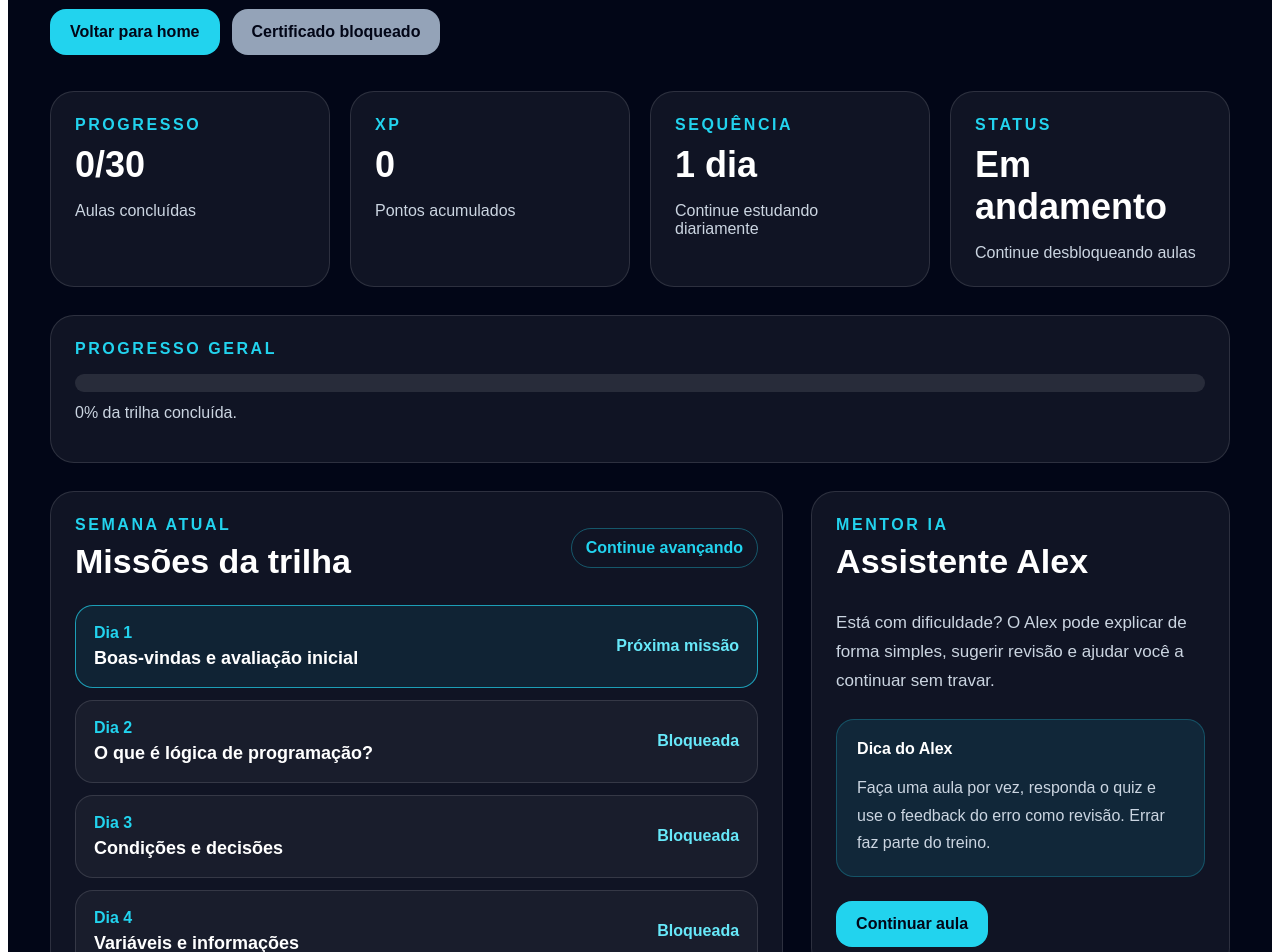
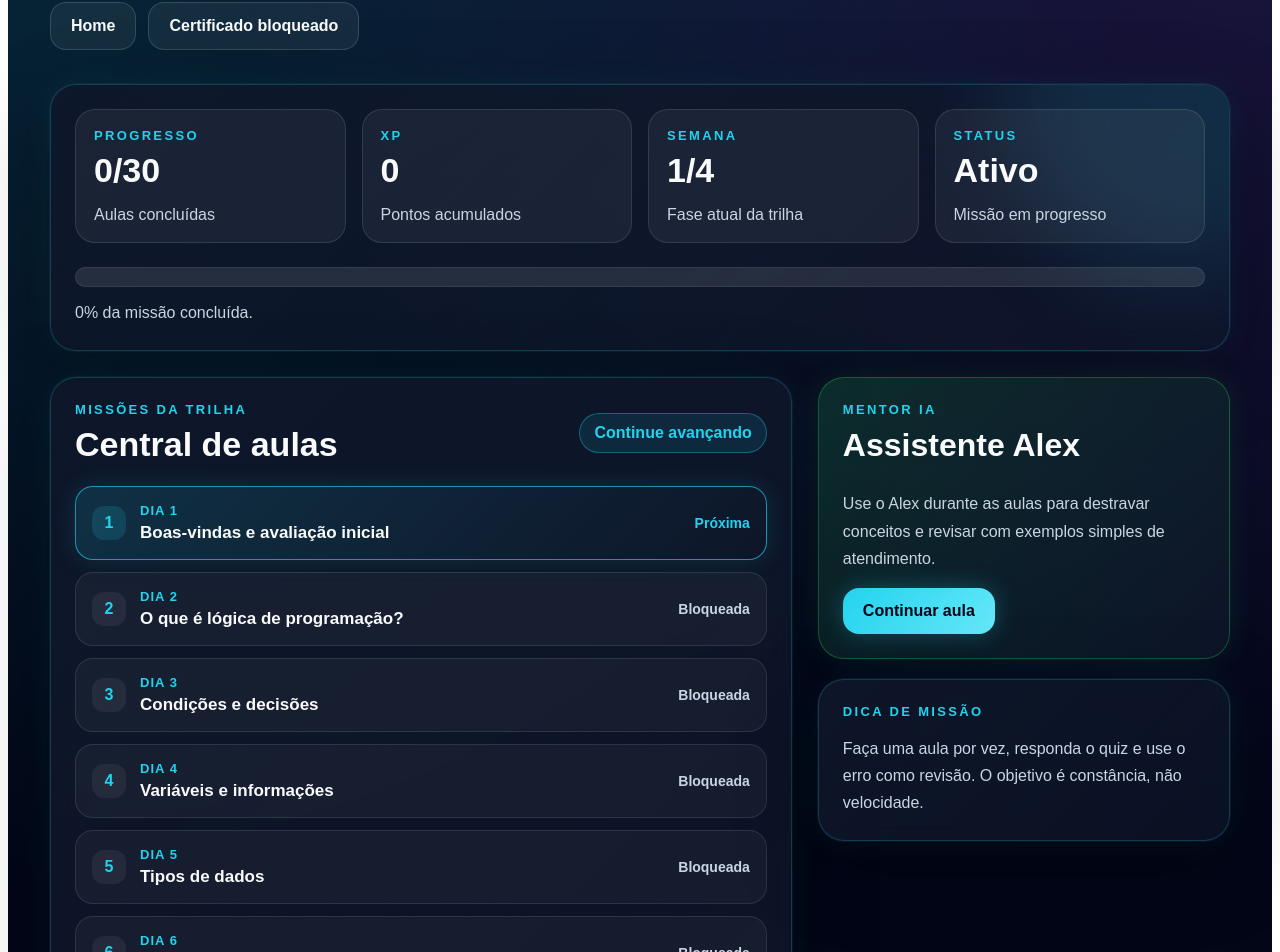
Before and after one commit to HanzSolo66/suporte-tech-30-dias, a Next.js app in the folder apps/web/: page /dashboard in a window 1280 px wide. Shown: the part 258-1210 px from the top of the page. Built offline with nearby package versions, Linux system fonts and the light colour scheme.

Commit message:
Aplica visual neon no dashboard

```diff
--- a/apps/web/app/dashboard/page.tsx
+++ b/apps/web/app/dashboard/page.tsx
@@ -2,6 +2,7 @@
 
 import { useEffect, useState } from "react";
 import { lessons } from "../../lib/lessons";
+import { neon } from "../../lib/neonStyles";
 
 const progressKey = "suporte-tech-progress-v2";
 
@@ -31,99 +32,94 @@ export default function DashboardPage() {
   const alexUses = progress.alexUsedLessons.length;
   const progressPercent = Math.round((completedLessons / totalLessons) * 100);
   const trailCompleted = completedLessons >= totalLessons;
+
   const currentLesson =
     lessons.find((lesson) => !progress.completedLessons.includes(lesson.slug)) ??
     lessons[lessons.length - 1];
 
   const xp = completedLessons * 120 + alexUses * 30;
+  const currentWeek = Math.min(Math.ceil(Math.max(completedLessons, 1) / 7), 4);
 
   return (
-    <main
-      style={{
-        minHeight: "100vh",
-        background: "#020617",
-        color: "white",
-        fontFamily: "Arial, Helvetica, sans-serif",
-        padding: "40px",
-      }}
-    >
-      <section style={{ maxWidth: "1180px", margin: "0 auto" }}>
-        <section
+    <main style={neon.page}>
+      <section style={neon.container}>
+        <header
           style={{
             display: "flex",
             justifyContent: "space-between",
             gap: "24px",
             alignItems: "flex-start",
             flexWrap: "wrap",
-            marginBottom: "36px",
+            marginBottom: "34px",
           }}
         >
           <div>
-            <p style={eyebrowStyle}>Painel do aluno</p>
+            <p style={neon.eyebrow}>Painel de controle</p>
 
             <h1
               style={{
-                fontSize: "52px",
-                lineHeight: 1.05,
+                fontSize: "56px",
+                lineHeight: 1,
                 marginTop: "14px",
                 marginBottom: "16px",
               }}
             >
-              Bem-vindo à sua missão, Matheus.
+              Missão em andamento,{" "}
+              <span style={{ color: neon.colors.cyan }}>Matheus</span>.
             </h1>
 
             <p
               style={{
-                color: "#cbd5e1",
-                fontSize: "20px",
-                lineHeight: 1.7,
+                ...neon.muted,
+                fontSize: "19px",
                 maxWidth: "760px",
               }}
             >
-              Continue sua jornada para dominar tecnologia aplicada ao
-              atendimento, suporte e automação.
+              Acompanhe sua evolução na trilha de suporte com tecnologia,
+              lógica, Python, dados, APIs e automação.
             </p>
           </div>
 
           <div style={{ display: "flex", gap: "12px", flexWrap: "wrap" }}>
-            <a
-              href="/"
-              style={{
-                color: "#020617",
-                background: "#22d3ee",
-                textDecoration: "none",
-                padding: "14px 20px",
-                borderRadius: "16px",
-                fontWeight: 900,
-                whiteSpace: "nowrap",
-              }}
-            >
-              Voltar para home
+            <a href="/" style={neon.buttonGhost}>
+              Home
             </a>
 
             <a
               href="/certificado"
-              style={{
-                color: "#020617",
-                background: trailCompleted ? "#22c55e" : "#94a3b8",
-                textDecoration: "none",
-                padding: "14px 20px",
-                borderRadius: "16px",
-                fontWeight: 900,
-                whiteSpace: "nowrap",
-              }}
+              style={trailCompleted ? neon.buttonSuccess : neon.buttonGhost}
             >
               {trailCompleted ? "Ver certificado" : "Certificado bloqueado"}
             </a>
           </div>
-        </section>
+        </header>
 
         <section
           style={{
+            ...neon.card,
+            marginBottom: "26px",
+            overflow: "hidden",
+          }}
+        >
+          <div
+            style={{
+              position: "absolute",
+              width: "340px",
+              height: "340px",
+              borderRadius: "999px",
+              background: "rgba(34,211,238,0.12)",
+              filter: "blur(48px)",
+              right: "-120px",
+              top: "-150px",
+            }}
+          />
+
+          <div style={{ position: "relative" }}>
+            <div
+              style={{
                 display: "grid",
-            gridTemplateColumns: "repeat(auto-fit, minmax(220px, 1fr))",
-            gap: "20px",
-            marginBottom: "28px",
+                gridTemplateColumns: "repeat(auto-fit, minmax(210px, 1fr))",
+                gap: "16px",
               }}
             >
               <InfoCard
@@ -131,73 +127,45 @@ export default function DashboardPage() {
                 value={`${completedLessons}/${totalLessons}`}
                 description="Aulas concluídas"
               />
+              <InfoCard label="XP" value={String(xp)} description="Pontos acumulados" />
               <InfoCard
-            label="XP"
-            value={String(xp)}
-            description="Pontos acumulados"
-          />
-          <InfoCard
-            label="Sequência"
-            value={`${Math.max(completedLessons, 1)} dia${
-              Math.max(completedLessons, 1) === 1 ? "" : "s"
-            }`}
-            description="Continue estudando diariamente"
+                label="Semana"
+                value={`${currentWeek}/4`}
+                description="Fase atual da trilha"
               />
               <InfoCard
                 label="Status"
-            value={trailCompleted ? "Concluído" : "Em andamento"}
-            description={
-              trailCompleted
-                ? "Trilha completa"
-                : "Continue desbloqueando aulas"
-            }
+                value={trailCompleted ? "Concluído" : "Ativo"}
+                description={trailCompleted ? "Certificado liberado" : "Missão em progresso"}
               />
-        </section>
+            </div>
 
-        <section
-          style={{
-            marginBottom: "28px",
-            padding: "24px",
-            borderRadius: "24px",
-            border: "1px solid rgba(255,255,255,0.12)",
-            background: "rgba(255,255,255,0.06)",
-          }}
-        >
-          <p style={eyebrowStyle}>Progresso geral</p>
-
+            <div style={{ marginTop: "24px" }}>
+              <div style={neon.progressTrack}>
                 <div
                   style={{
-              marginTop: "16px",
-              height: "18px",
-              background: "rgba(255,255,255,0.1)",
-              borderRadius: "999px",
-              overflow: "hidden",
-            }}
-          >
-            <div
-              style={{
+                    ...neon.progressFill,
                     width: `${progressPercent}%`,
-                height: "100%",
-                background: "#22d3ee",
-                borderRadius: "999px",
                   }}
                 />
               </div>
 
-          <p style={{ color: "#cbd5e1", marginTop: "12px" }}>
-            {progressPercent}% da trilha concluída.
+              <p style={{ ...neon.muted, marginTop: "12px", marginBottom: 0 }}>
+                {progressPercent}% da missão concluída.
               </p>
+            </div>
+          </div>
         </section>
 
         <section
           style={{
             display: "grid",
-            gridTemplateColumns: "minmax(0, 1.4fr) minmax(280px, 0.8fr)",
-            gap: "28px",
+            gridTemplateColumns: "minmax(0, 1.35fr) minmax(300px, 0.75fr)",
+            gap: "26px",
             alignItems: "start",
           }}
         >
-          <section style={cardStyle}>
+          <section style={neon.card}>
             <div
               style={{
                 display: "flex",
@@ -205,33 +173,39 @@ export default function DashboardPage() {
                 gap: "16px",
                 flexWrap: "wrap",
                 alignItems: "center",
+                marginBottom: "22px",
               }}
             >
               <div>
-                <p style={eyebrowStyle}>Semana atual</p>
+                <p style={neon.eyebrow}>Missões da trilha</p>
                 <h2 style={{ fontSize: "34px", margin: "8px 0 0" }}>
-                  Missões da trilha
+                  Central de aulas
                 </h2>
               </div>
 
               <span
                 style={{
-                  color: "#22d3ee",
-                  border: "1px solid rgba(34,211,238,0.35)",
+                  color: trailCompleted ? neon.colors.green : neon.colors.cyan,
+                  border: `1px solid ${
+                    trailCompleted
+                      ? "rgba(34,197,94,0.45)"
+                      : "rgba(34,211,238,0.35)"
+                  }`,
                   borderRadius: "999px",
                   padding: "10px 14px",
                   fontWeight: 900,
+                  background: trailCompleted
+                    ? "rgba(34,197,94,0.12)"
+                    : "rgba(34,211,238,0.1)",
                 }}
               >
                 {trailCompleted ? "Trilha concluída" : "Continue avançando"}
               </span>
             </div>
 
-            <div style={{ display: "grid", gap: "12px", marginTop: "24px" }}>
+            <div style={{ display: "grid", gap: "12px" }}>
               {lessons.map((lesson) => {
-                const isCompleted = progress.completedLessons.includes(
-                  lesson.slug
-                );
+                const isCompleted = progress.completedLessons.includes(lesson.slug);
                 const isCurrent = currentLesson.slug === lesson.slug;
 
                 return (
@@ -239,30 +213,57 @@ export default function DashboardPage() {
                     key={lesson.slug}
                     href={`/aulas/${lesson.slug}`}
                     style={{
-                      display: "flex",
-                      justifyContent: "space-between",
-                      gap: "16px",
+                      display: "grid",
+                      gridTemplateColumns: "auto minmax(0, 1fr) auto",
+                      gap: "14px",
                       alignItems: "center",
                       textDecoration: "none",
-                      color: "white",
-                      padding: "18px",
+                      color: neon.colors.text,
+                      padding: "16px",
                       borderRadius: "18px",
-                      border: isCurrent
-                        ? "1px solid rgba(34,211,238,0.7)"
-                        : "1px solid rgba(255,255,255,0.12)",
+                      border: isCompleted
+                        ? "1px solid rgba(34,197,94,0.38)"
+                        : isCurrent
+                        ? "1px solid rgba(34,211,238,0.65)"
+                        : "1px solid rgba(255,255,255,0.1)",
                       background: isCompleted
-                        ? "rgba(34,197,94,0.14)"
+                        ? "linear-gradient(135deg, rgba(34,197,94,0.18), rgba(15,23,42,0.72))"
                         : isCurrent
-                        ? "rgba(34,211,238,0.08)"
+                        ? "linear-gradient(135deg, rgba(34,211,238,0.14), rgba(15,23,42,0.72))"
                         : "rgba(255,255,255,0.04)",
+                      boxShadow: isCurrent
+                        ? "0 0 24px rgba(34,211,238,0.14)"
+                        : "none",
                     }}
                   >
+                    <span
+                      style={{
+                        width: "34px",
+                        height: "34px",
+                        display: "grid",
+                        placeItems: "center",
+                        borderRadius: "12px",
+                        background: isCompleted
+                          ? neon.colors.greenSoft
+                          : isCurrent
+                          ? neon.colors.cyanSoft
+                          : "rgba(255,255,255,0.06)",
+                        color: isCompleted ? neon.colors.green : neon.colors.cyan,
+                        fontWeight: 900,
+                      }}
+                    >
+                      {isCompleted ? "✓" : lesson.dayNumber}
+                    </span>
+
                     <div>
                       <p
                         style={{
-                          color: "#22d3ee",
+                          color: neon.colors.cyan,
                           fontWeight: 900,
                           margin: 0,
+                          fontSize: "13px",
+                          textTransform: "uppercase",
+                          letterSpacing: "0.08em",
                         }}
                       >
                         Dia {lesson.dayNumber}
@@ -271,8 +272,8 @@ export default function DashboardPage() {
                       <strong
                         style={{
                           display: "block",
-                          marginTop: "6px",
-                          fontSize: "18px",
+                          marginTop: "5px",
+                          fontSize: "17px",
                         }}
                       >
                         {lesson.title}
@@ -281,15 +282,16 @@ export default function DashboardPage() {
 
                     <strong
                       style={{
-                        color: isCompleted ? "#86efac" : "#67e8f9",
+                        color: isCompleted
+                          ? neon.colors.green
+                          : isCurrent
+                          ? neon.colors.cyan
+                          : neon.colors.muted,
                         whiteSpace: "nowrap",
+                        fontSize: "14px",
                       }}
                     >
-                      {isCompleted
-                        ? "Concluído"
-                        : isCurrent
-                        ? "Próxima missão"
-                        : "Bloqueada"}
+                      {isCompleted ? "Concluído" : isCurrent ? "Próxima" : "Bloqueada"}
                     </strong>
                   </a>
                 );
@@ -297,74 +299,50 @@ export default function DashboardPage() {
             </div>
           </section>
 
-          <aside style={cardStyle}>
-            <p style={eyebrowStyle}>Mentor IA</p>
+          <aside style={{ display: "grid", gap: "20px" }}>
+            <section style={neon.cardGreen}>
+              <p style={neon.eyebrow}>Mentor IA</p>
 
-            <h2 style={{ fontSize: "34px", marginTop: "8px" }}>
+              <h2 style={{ fontSize: "32px", marginTop: "10px" }}>
                 Assistente Alex
               </h2>
 
-            <p style={{ color: "#cbd5e1", lineHeight: 1.7, fontSize: "17px" }}>
-              Está com dificuldade? O Alex pode explicar de forma simples,
-              sugerir revisão e ajudar você a continuar sem travar.
+              <p style={neon.muted}>
+                Use o Alex durante as aulas para destravar conceitos e revisar
+                com exemplos simples de atendimento.
               </p>
 
-            <div
-              style={{
-                marginTop: "24px",
-                padding: "20px",
-                borderRadius: "18px",
-                background: "rgba(34,211,238,0.1)",
-                border: "1px solid rgba(34,211,238,0.25)",
-              }}
-            >
-              <strong>Dica do Alex</strong>
-
-              <p
-                style={{
-                  color: "#cbd5e1",
-                  lineHeight: 1.7,
-                  marginBottom: 0,
-                }}
-              >
-                Faça uma aula por vez, responda o quiz e use o feedback do erro
-                como revisão. Errar faz parte do treino.
-              </p>
-            </div>
-
-            <a
-              href={`/aulas/${currentLesson.slug}`}
-              style={{
-                display: "inline-block",
-                marginTop: "24px",
-                color: "#020617",
-                background: "#22d3ee",
-                textDecoration: "none",
-                padding: "14px 20px",
-                borderRadius: "16px",
-                fontWeight: 900,
-              }}
-            >
+              <a href={`/aulas/${currentLesson.slug}`} style={neon.buttonPrimary}>
                 Continuar aula
               </a>
+            </section>
+
+            <section style={neon.card}>
+              <p style={neon.eyebrow}>Dica de missão</p>
+
+              <p style={{ ...neon.muted, marginBottom: 0 }}>
+                Faça uma aula por vez, responda o quiz e use o erro como revisão.
+                O objetivo é constância, não velocidade.
+              </p>
+            </section>
 
             {trailCompleted && (
-              <a
-                href="/certificado"
-                style={{
-                  display: "inline-block",
-                  marginTop: "12px",
-                  marginLeft: "12px",
-                  color: "#020617",
-                  background: "#22c55e",
-                  textDecoration: "none",
-                  padding: "14px 20px",
-                  borderRadius: "16px",
-                  fontWeight: 900,
-                }}
-              >
-                Ver certificado
+              <section style={neon.cardGreen}>
+                <p style={neon.eyebrow}>Recompensa desbloqueada</p>
+
+                <h2 style={{ fontSize: "28px", margin: "10px 0" }}>
+                  Certificado final disponível
+                </h2>
+
+                <p style={neon.muted}>
+                  Sua trilha chegou ao fim. Agora você pode usar o texto do
+                  certificado no GitHub, LinkedIn e currículo.
+                </p>
+
+                <a href="/certificado" style={neon.buttonSuccess}>
+                  Abrir certificado
                 </a>
+              </section>
             )}
           </aside>
         </section>
@@ -383,29 +361,23 @@ function InfoCard({
   description: string;
 }) {
   return (
-    <div style={cardStyle}>
-      <p style={eyebrowStyle}>{label}</p>
+    <div
+      style={{
+        padding: "18px",
+        borderRadius: "20px",
+        background: "rgba(255,255,255,0.055)",
+        border: "1px solid rgba(255,255,255,0.11)",
+      }}
+    >
+      <p style={neon.eyebrow}>{label}</p>
 
-      <strong style={{ fontSize: "36px", display: "block", marginTop: "10px" }}>
+      <strong style={{ fontSize: "34px", display: "block", marginTop: "8px" }}>
         {value}
       </strong>
 
-      <p style={{ color: "#cbd5e1", marginBottom: 0 }}>{description}</p>
+      <p style={{ color: neon.colors.muted, marginBottom: 0 }}>
+        {description}
+      </p>
     </div>
   );
 }
-
-const cardStyle: React.CSSProperties = {
-  padding: "24px",
-  border: "1px solid rgba(255,255,255,0.12)",
-  borderRadius: "24px",
-  background: "rgba(255,255,255,0.06)",
-};
-
-const eyebrowStyle: React.CSSProperties = {
-  color: "#22d3ee",
-  fontWeight: 900,
-  textTransform: "uppercase",
-  letterSpacing: "0.16em",
-  margin: 0,
-};
```
Lines whose indentation alone changed are shown as unchanged.
